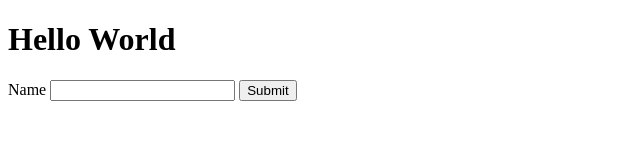
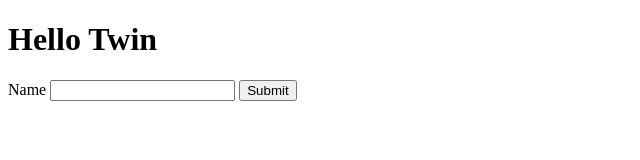
Before and after one commit to zubair337/test-repo, a plain HTML site: page index.html in a window 1280 px wide. Shown: the full height of the page, 0-640 px from the left. Drawn offline with Linux system fonts and the light colour scheme.

Commit message:
changes to index and readme

```diff
--- a/index.html
+++ b/index.html
@@ -6,7 +6,7 @@
     <title>Document</title>
   </head>
   <body>
-    <h1>Hello World</h1>
+    <h1>Hello Twin</h1>
 
     <form action="">
       <label for="name">Name</label>
```
Also changed, not shown: 1 other file.
